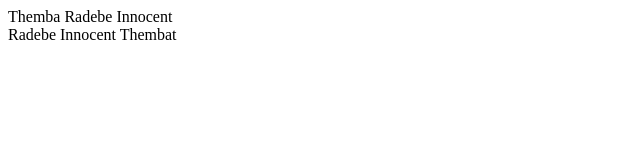
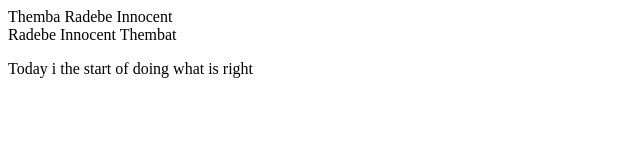
Before and after one commit to InnocentRadebe/demo-repo, a plain HTML site: page index.html in a window 1280 px wide. Shown: the whole page, without its empty margins (0-640 px from the left). Drawn offline with Linux system fonts and the light colour scheme.

Commit message:
Update index.html

```diff
--- a/index.html
+++ b/index.html
@@ -1,2 +1,3 @@
 <div>Themba Radebe Innocent</div>
 <div>Radebe Innocent Thembat</div>
+<p>Today i the start of doing what is right</p>
```
